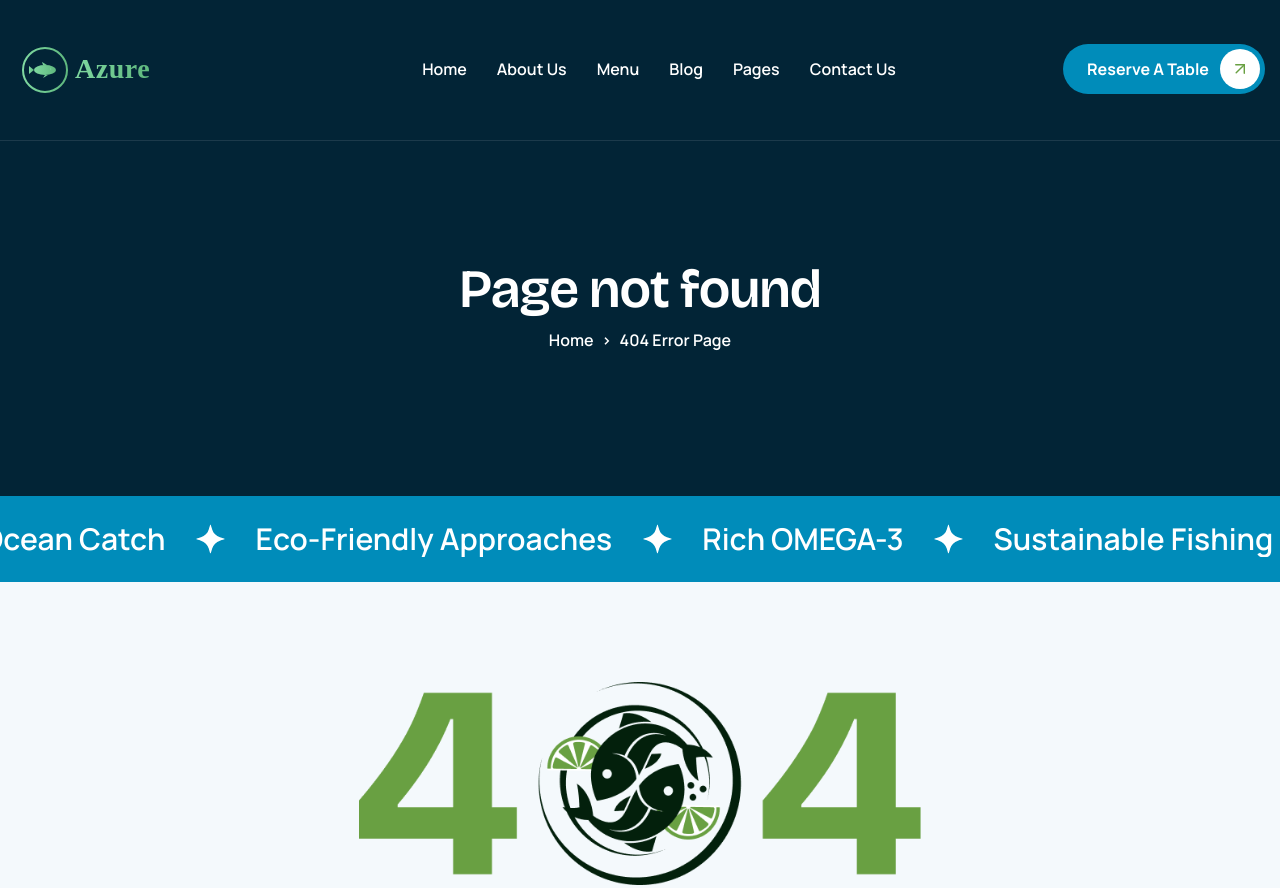
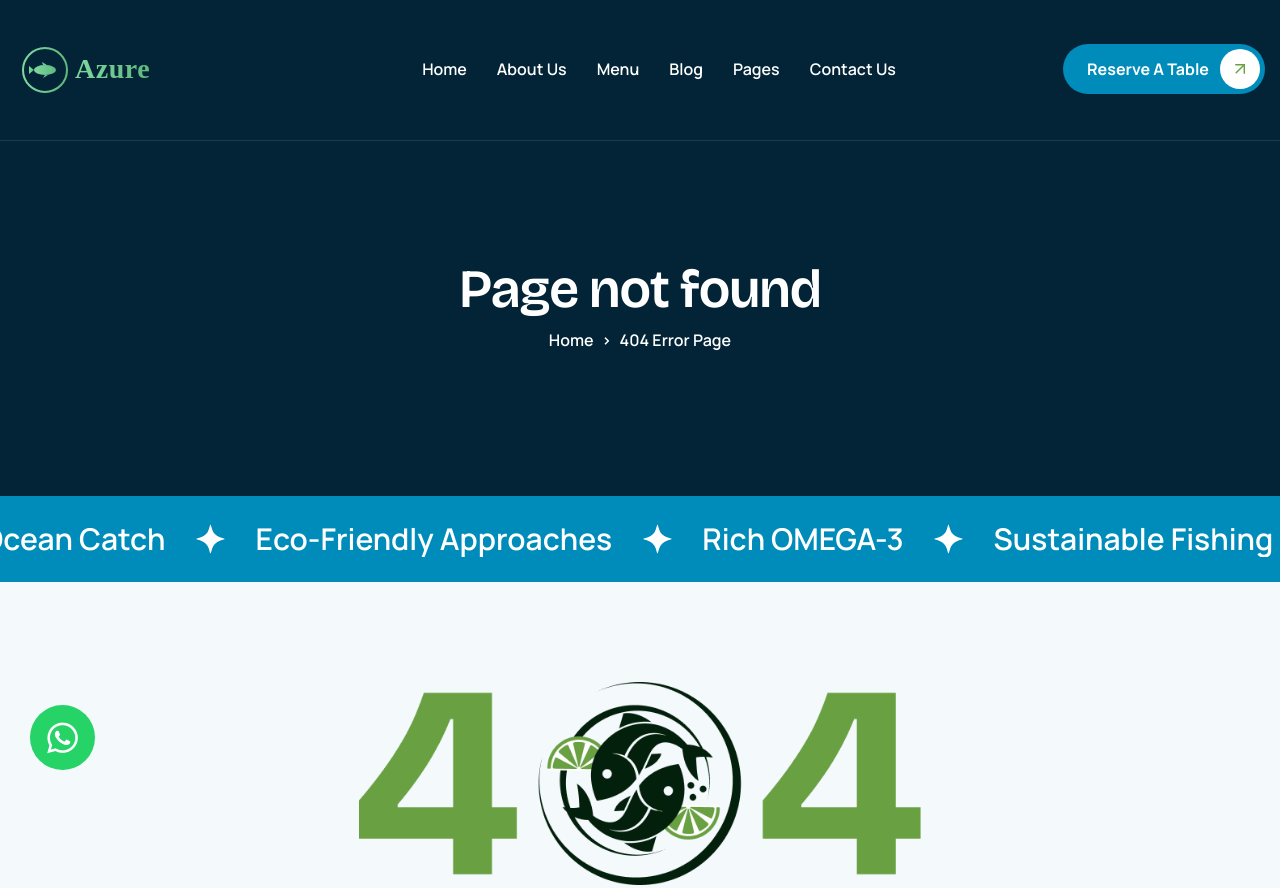
Before and after one commit to EllyOnunga/azure, a plain HTML site: page 404.html in a window 1280 px wide. Shown: the top 888 px of the page. Drawn offline with nearby package versions, Linux system fonts and the light colour scheme.

Commit message:
feat: add floating whatsapp button to all pages

```diff
--- a/404.html
+++ b/404.html
@@ -51,6 +51,7 @@
     <link rel="stylesheet" href="css/mousecursor.css">
     <!-- Main Custom Css -->
     <link href="css/custom.min.css" rel="stylesheet" media="screen">
+    <link href="css/whatsapp.css" rel="stylesheet">
 </head>
 
 <body>
@@ -400,6 +401,7 @@
     <script src="js/wow.min.js"></script>
     <!-- Main Custom js file -->
     <script src="js/function.min.js"></script>
+    <script src="js/whatsapp.js"></script>
 </body>
 
 </html>
--- /dev/null
+++ b/css/whatsapp.css
@@ -0,0 +1,85 @@
+/* WhatsApp Floating Button */
+.floating-whatsapp {
+    position: fixed;
+    bottom: 30px;
+    left: 30px;
+    width: 65px;
+    height: 65px;
+    background-color: #25d366;
+    color: #fff;
+    border-radius: 50%;
+    display: flex;
+    align-items: center;
+    justify-content: center;
+    font-size: 35px;
+    box-shadow: 0 4px 15px rgba(0, 0, 0, 0.2);
+    z-index: 9999;
+    transition: all 0.3s ease-in-out;
+    animation: pulse-whatsapp 2s infinite;
+}
+
+.floating-whatsapp:hover {
+    background-color: #128c7e;
+    transform: scale(1.15);
+    color: #fff;
+    box-shadow: 0 6px 20px rgba(37, 211, 102, 0.4);
+}
+
+.floating-whatsapp i {
+    transition: transform 0.3s ease;
+}
+
+.floating-whatsapp:hover i {
+    transform: rotate(15deg);
+}
+
+.floating-whatsapp::before {
+    content: "Chat with us";
+    position: absolute;
+    left: 80px;
+    background: #25d366;
+    color: white;
+    padding: 8px 15px;
+    border-radius: 8px;
+    font-size: 14px;
+    font-weight: 600;
+    white-space: nowrap;
+    opacity: 0;
+    visibility: hidden;
+    transition: all 0.3s ease-in-out;
+    box-shadow: 0 4px 10px rgba(0, 0, 0, 0.1);
+}
+
+.floating-whatsapp:hover::before {
+    opacity: 1;
+    visibility: visible;
+    left: 75px;
+}
+
+@keyframes pulse-whatsapp {
+    0% {
+        box-shadow: 0 0 0 0 rgba(37, 211, 102, 0.5);
+    }
+
+    70% {
+        box-shadow: 0 0 0 15px rgba(37, 211, 102, 0);
+    }
+
+    100% {
+        box-shadow: 0 0 0 0 rgba(37, 211, 102, 0);
+    }
+}
+
+@media (max-width: 768px) {
+    .floating-whatsapp {
+        bottom: 20px;
+        left: 20px;
+        width: 55px;
+        height: 55px;
+        font-size: 28px;
+    }
+
+    .floating-whatsapp::before {
+        display: none;
+    }
+}
--- /dev/null
+++ b/js/whatsapp.js
@@ -0,0 +1,8 @@
+(function () {
+    const whatsappHTML = `
+        <a href="https://wa.me/254710297603" class="floating-whatsapp" target="_blank" aria-label="Chat on WhatsApp">
+            <i class="fa-brands fa-whatsapp"></i>
+        </a>
+    `;
+    document.body.insertAdjacentHTML('beforeend', whatsappHTML);
+})();
```
Also changed, not shown: about.html (+2 -0 lines), blog-single.html (+2 -0 lines), blog.html (+2 -0 lines), contact.html (+2 -0 lines), donation.html (+2 -0 lines), faqs.html (+2 -0 lines), image-gallery.html (+2 -0 lines), index.html (+2 -0 lines), menu.html (+2 -0 lines), reserve-table.html (+2 -0 lines), team-single.html (+2 -0 lines), team.html (+2 -0 lines), testimonials.html (+2 -0 lines), video-gallery.html (+2 -0 lines).
